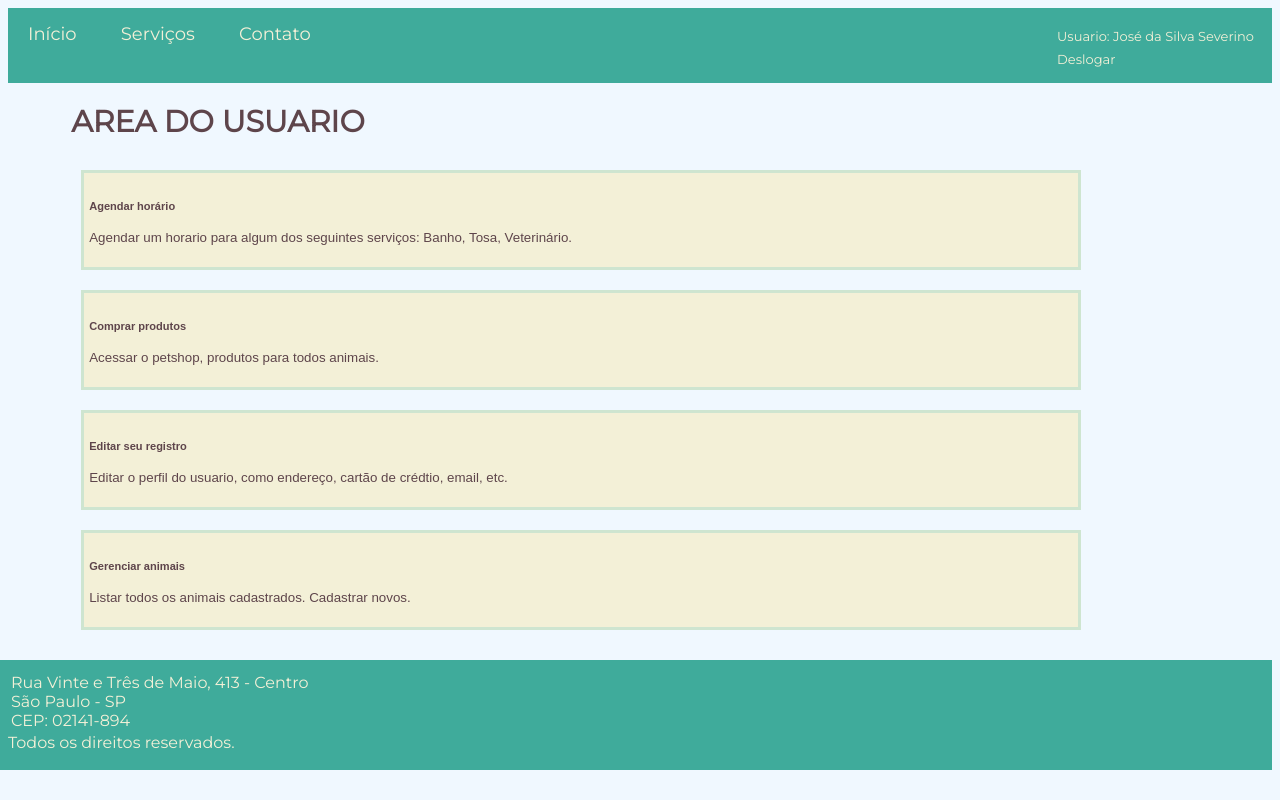
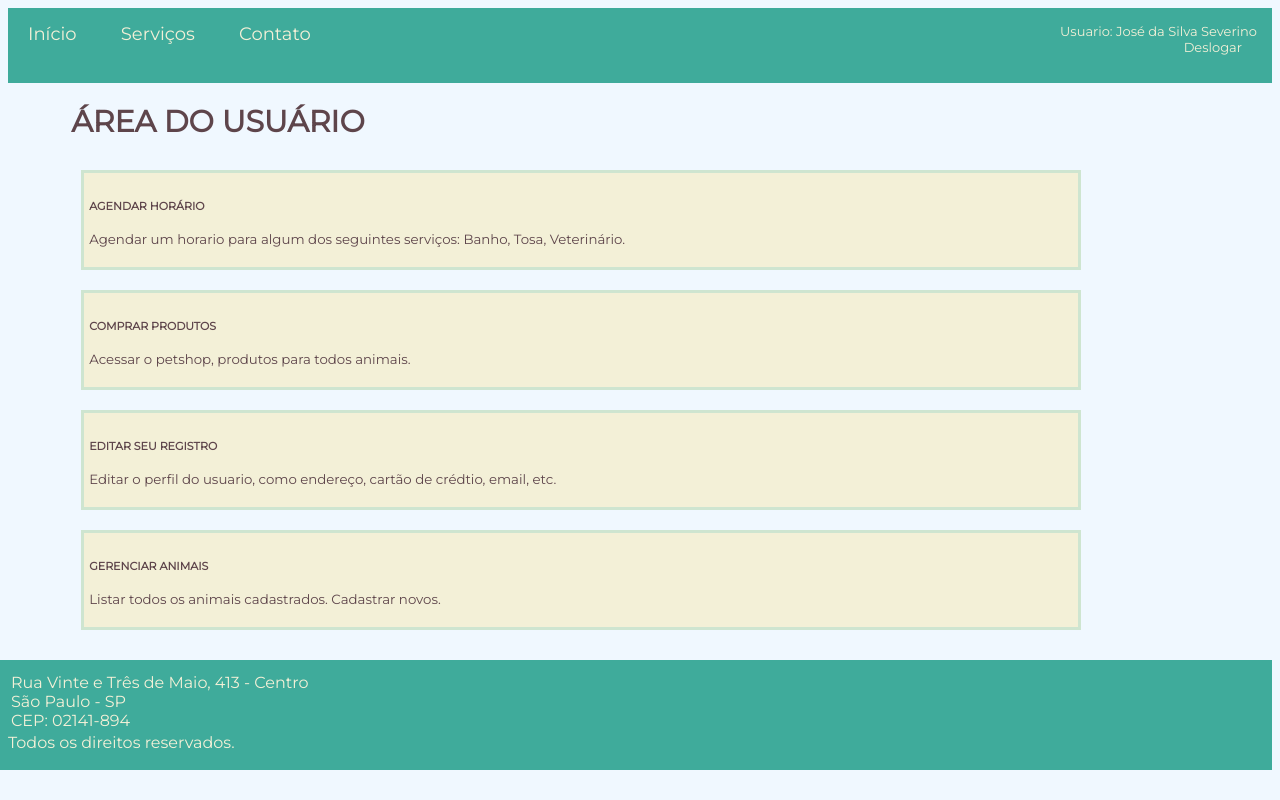
Before and after one commit to leticiarina/scc0219-web, a plain HTML site: page UserActions.html in a window 1280 px wide. Drawn offline with Linux system fonts and the light colour scheme.

Commit message:
Correções de tags

```diff
--- a/UserActions.html
+++ b/UserActions.html
@@ -10,30 +10,18 @@ Tela com as ações: agendar horário, comprar produto, editar seu registro, cad
 </head>
 <body>
 	<div class="menu">
-		<a class="link-menu" href="#">Início</a>
-		<a class="link-menu" href="#conteudo">Serviços</a>
+		<a class="link-menu" href="index.html">Início</a>
+		<a class="link-menu" href="index.html#conteudo">Serviços</a>
 		<a class="link-menu" href="Contato.html">Contato</a>
-		<form>
-			<table>
-				<tr>
-					<td>
-						<label for="Nome do usuario">Usuario: José da Silva Severino</label><br>
-					</td>
-				</tr>
-
-				<tr>
-					<td>
-						<label for="Deslogar" class="deslogar"><a href="#">Deslogar</a></label><br>
-					</td>
-				</tr>
-			</table>
-		</form>
+		<div class="info-user">
+			Usuario: José da Silva Severino<br>
+			<a href="#">Deslogar</a>
+		</div>
 	</div>
 
 
-
 	<div id="usuarioActions">
-		<h1>Area do usuario</h1>
+		<h1>Área do usuário</h1>
 		<button class="usuario">
 			<h5>Agendar horário </h5>
 			<p>Agendar um horario para algum dos seguintes serviços: Banho, Tosa, Veterinário.</p>
--- a/style.css
+++ b/style.css
@@ -10,6 +10,7 @@ body {
 	height: 60px;
 	width: 100%;
 	padding-top: 15px;
+
 }
 
 .link-menu {
@@ -20,7 +21,7 @@ body {
 	vertical-align: middle;
 }
 
-a:hover, .deslogar a:hover, .usuario hover {
+a:hover, .info-user a:hover, .usuario hover {
 	color: #d8b384;
 }
 
@@ -36,6 +37,14 @@ a:hover, .deslogar a:hover, .usuario hover {
 label{
 	color: #f3f0d7;
 	font-size: 13px;
+}
+
+.info-user, .info-user a{
+	float: right;
+	padding-right: 15px;
+	color: #f3f0d7;
+	font-size: 13px;
+	text-decoration: none;
 }
 
 .produtoBotao{
@@ -195,12 +204,9 @@ h1{
 	width: 100%;
 }
 
-h2 {
+h2, h5 {
+	font-family: 'Montserrat';
 	text-transform: uppercase;
-	color : #5e454b;
-}
-
-h5 {
 	color : #5e454b;
 }
 
@@ -231,6 +237,7 @@ li {
 }
 
 p {
+	font-family: 'Montserrat';
 	color:  #5e454b;
 }
 
```
Also changed, not shown: Contato.html (+2 -2 lines), PetInfo.html (+2 -2 lines), products.html (+1 -1 lines), servicosAgendados.html (+2 -2 lines).
